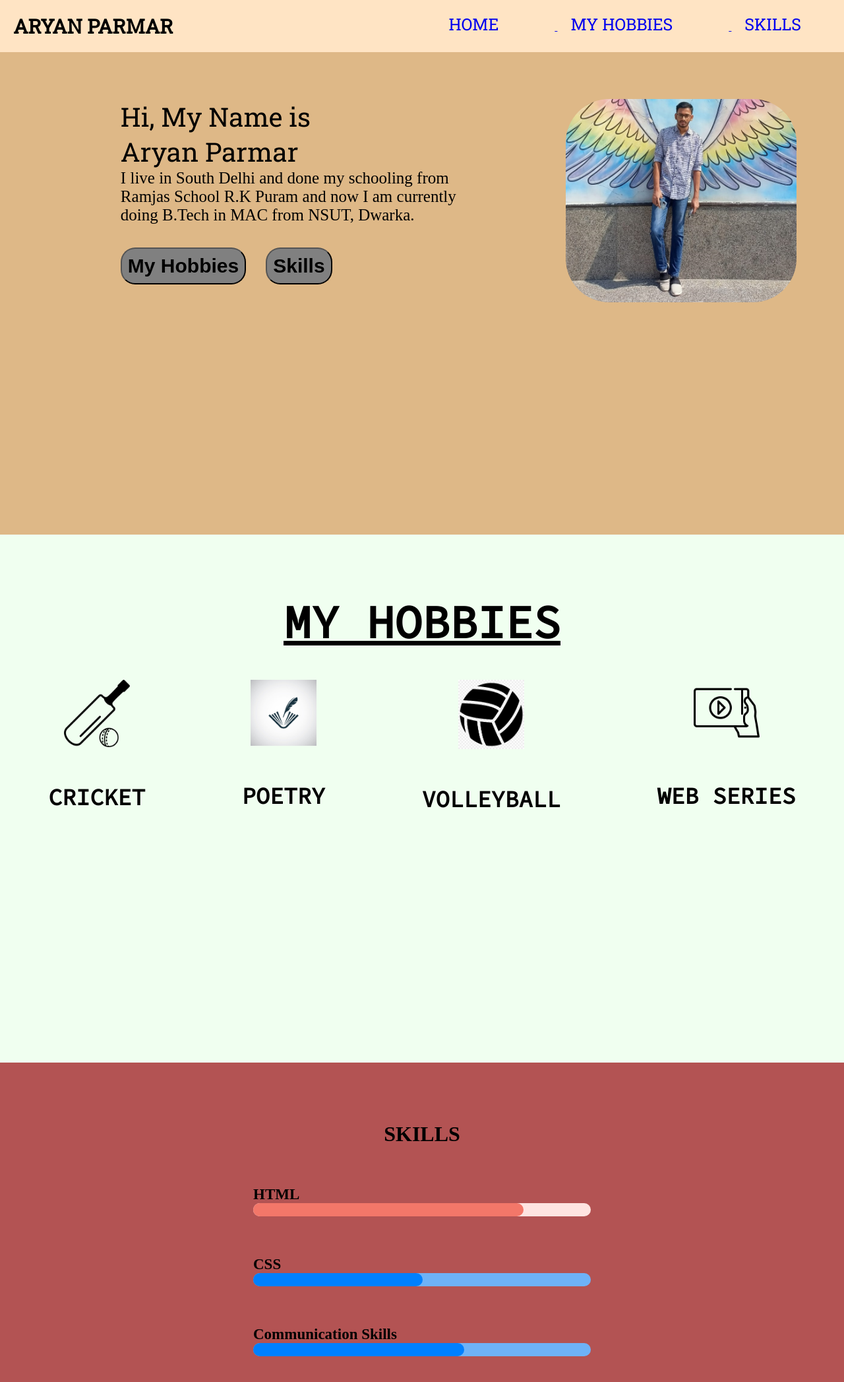
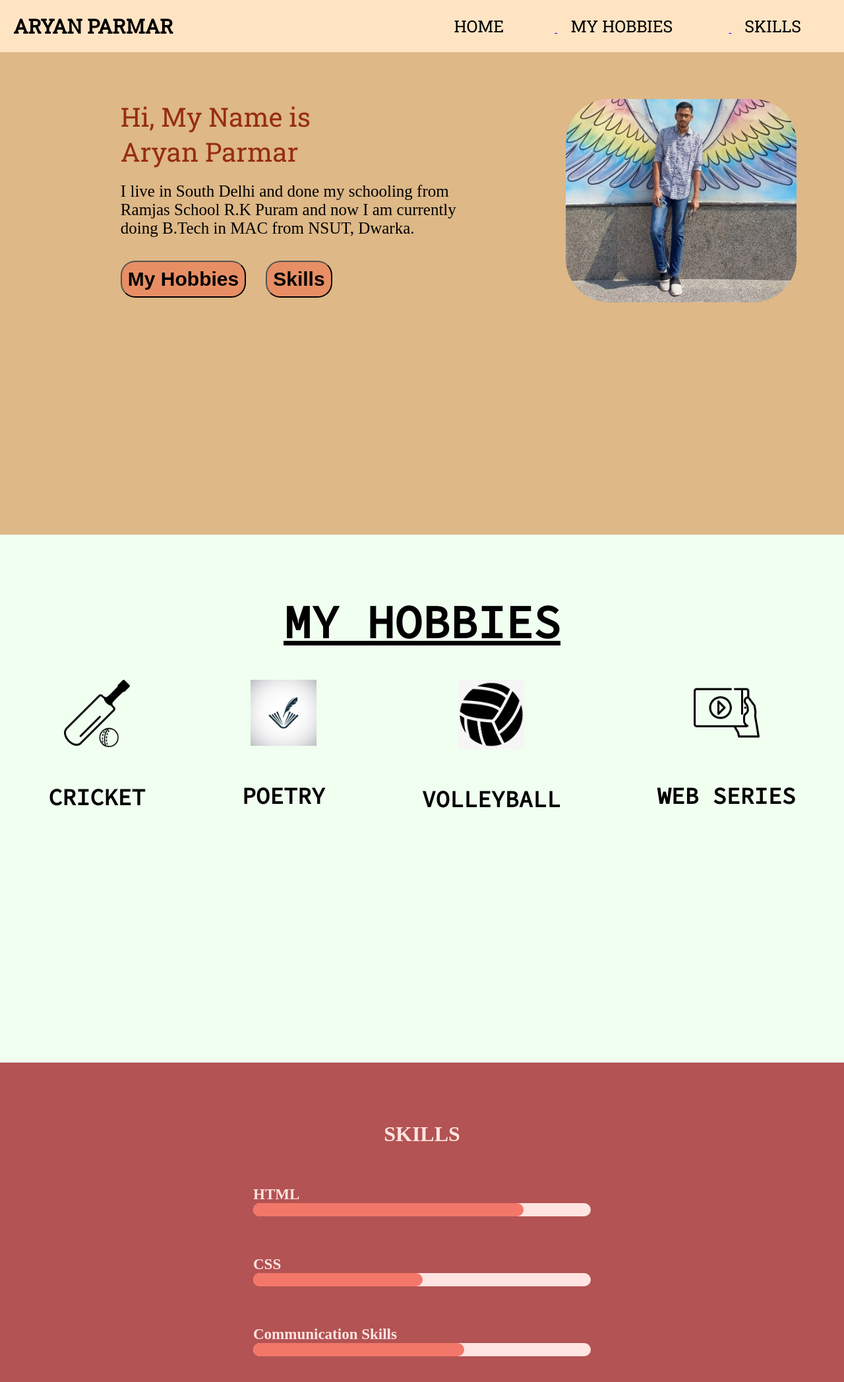
Before and after one commit to aryanp511/aryanp511.github.io, a plain HTML site: page index.html in a window 1280 px wide. Shown: the whole page at 66% size. Drawn offline with Linux system fonts and the light colour scheme.

Commit message:
Update styles.css

```diff
--- a/styles.css
+++ b/styles.css
@@ -37,19 +37,31 @@ nav{
      padding-top: 0px;
      padding-bottom: 0px;
      padding-right: 85px;
+     color: black;
      }
- .nav_list a.active{
-    background-color: gold;
-    color: green;
+
+
+.home{
+    width: 1rem;
+    height: 35px;
+    margin-right: 52px;
+    margin-top: 3px;
+
+}
+
+    .active, .home:hover{
+        transition: 300ms all ease;
+        color:orangered;
  }
 
-  .active, .hobby_nav:hover{
-        background-color: gold;
-        color: green;
+
+ .active, .hobby_nav:hover{
+        color: orangered;
+        transition: 300ms all ease;
  }
  .active, .skills_nav:hover{
-    background-color: gold;
-    color: green;
+    transition: 300ms all ease;
+    color: orangered;
 }
  .navbar ul{
      padding:0;
@@ -66,9 +78,11 @@ nav{
  .heading{
      font-size: 40px;
      font-family: 'Roboto Slab', serif;
+     color: rgb(150, 46, 15);
  }
  .about{
      font-size: 25px;
+     margin-top: 20px;
    }
 .buttons{
     margin-top: 35px;
@@ -78,7 +92,7 @@ nav{
     font-size: 30px;
     border-radius: 22px;
     padding: 9px;
-    background-color: grey;
+    background-color: rgb(231, 142, 100);
     margin-right: 26px;
     font-weight: bold;
     cursor: pointer;
@@ -116,6 +130,7 @@ nav{
      .skills{
          background-color:rgb(179, 83, 83);
          height: 100vh;
+         color: mistyrose;
 
      }
      .html_progress{
@@ -132,15 +147,13 @@ nav{
          height: 20px;
          float: left;
          background-color: rgb(243, 119, 105);
-
-
          border-radius: 20px;
      }
      .css_progress{
         width: 512px;
         height: 20px;
         display: block;
-        background-color: rgb(110, 178, 247);
+        background-color: mistyrose;
         border-radius: 20px;
 
         }
@@ -149,14 +162,14 @@ nav{
           width: 257px;
           height: 20px;
           float: left;
-          background-color: rgb(0, 128, 255);
+          background-color: rgb(243, 119, 105);
           border-radius: 20px;
       }
       .com_progress{
         width: 512px;
         height: 20px;
         display: block;
-        background-color: rgb(110, 178, 247);
+        background-color: mistyrose;
         border-radius: 20px;
 
         }
@@ -165,12 +178,13 @@ nav{
           width: 320px;
           height: 20px;
           float: left;
-          background-color: rgb(0, 128, 255);
+    background-color: rgb(243, 119, 105);
           border-radius: 20px;
       }
 
        h1{
          text-align: center;
+         ;
 
      }
      .htmlprogress{
@@ -179,13 +193,5 @@ nav{
      }
      h3{
          font-size: 23px;
+         color: mistyrose;
      }
-     progress::-webkit-progress-bar {
-        background-color: yellow;
-        border-radius: 7px;
-      }
-      progress::-webkit-progress-value {
-        background-color: blue;
-        border-radius: 7px;
-        box-shadow: 1px 1px 5px 3px rgba( 255, 0, 0, 0.8 );
-      }
```
